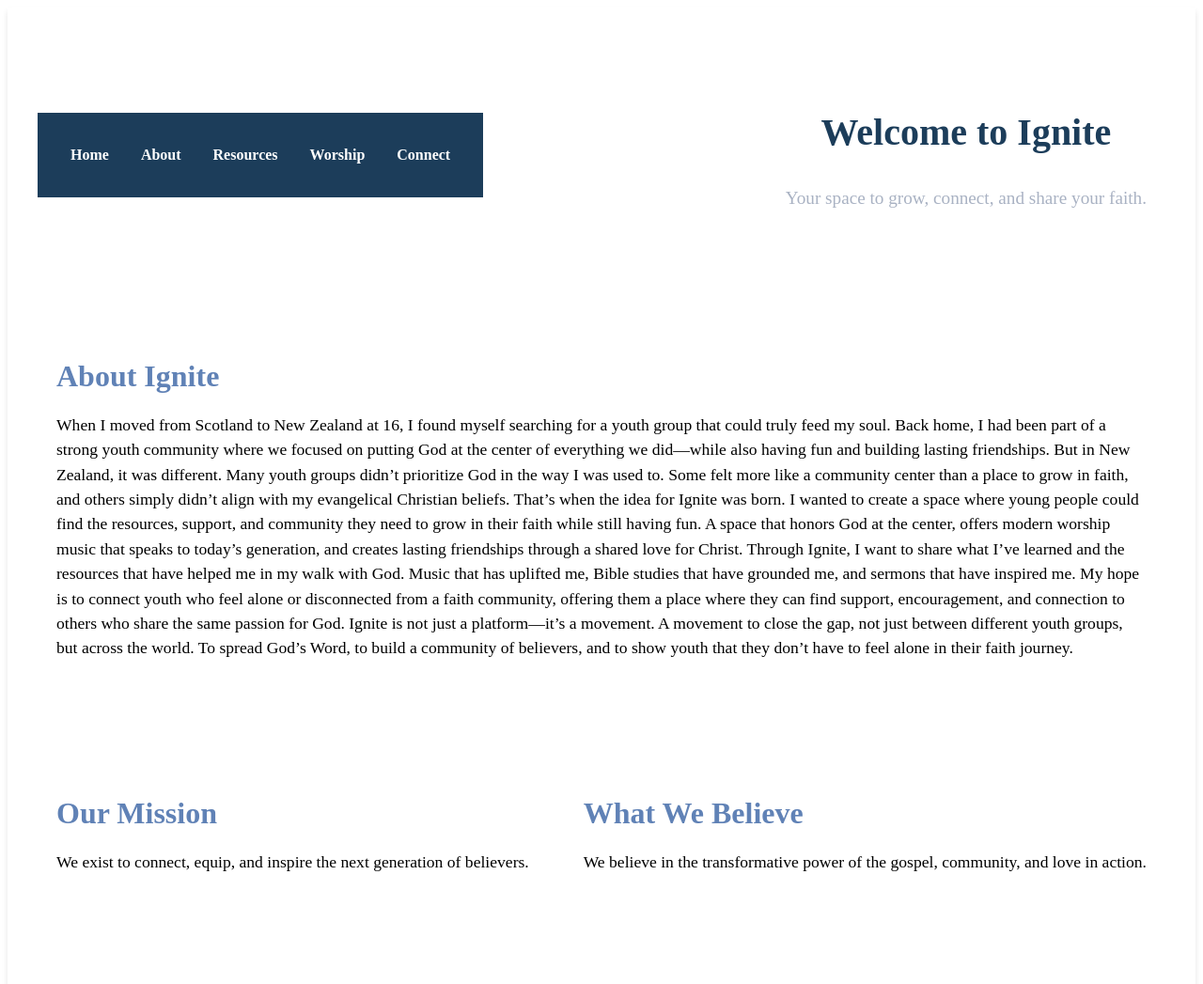
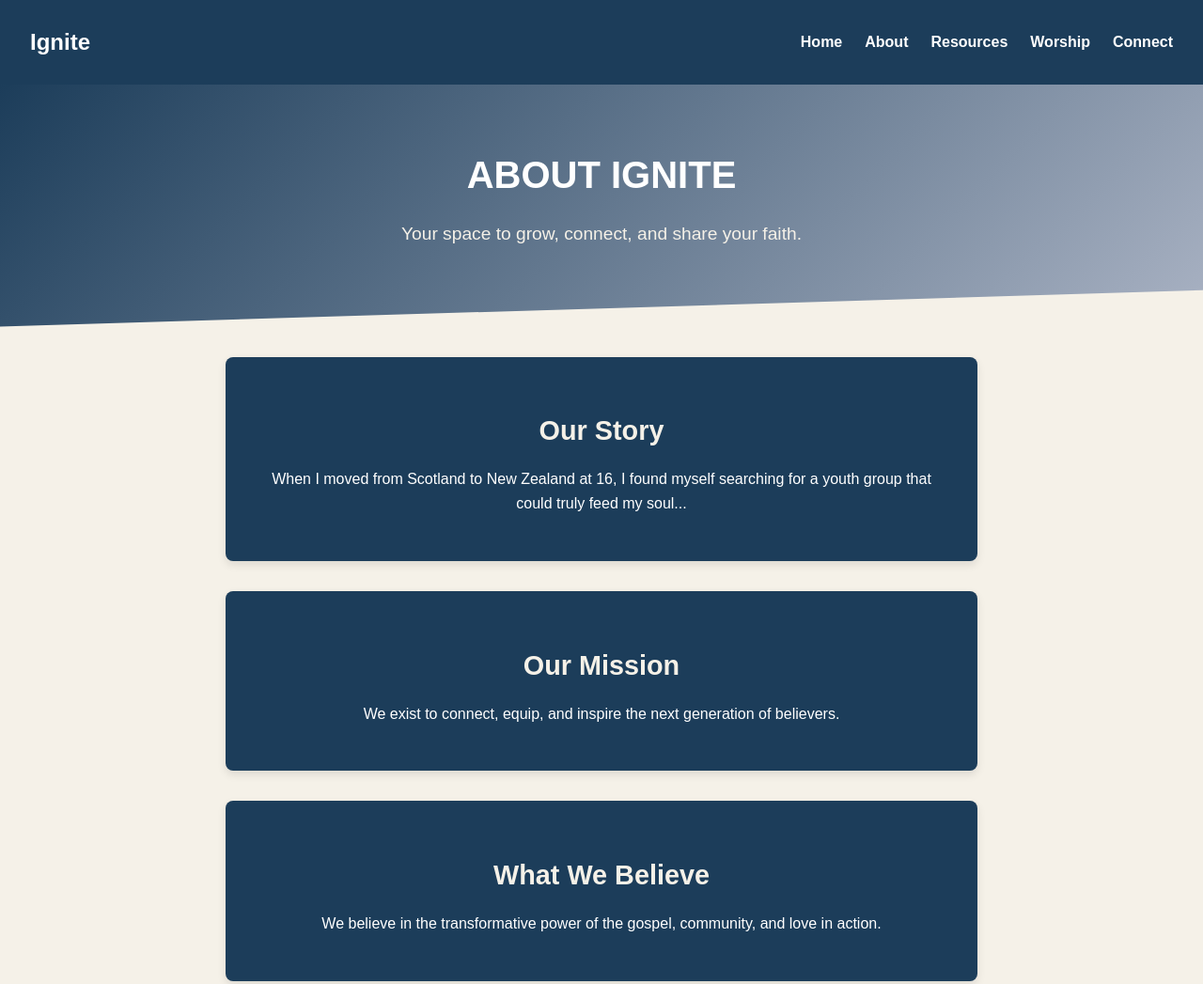
Before and after one commit to boogrant/Ignite, a plain HTML site: page about.html in a window 1280 px wide. Shown: the top 1047 px of the page at 94% size. Drawn offline with Linux system fonts and the light colour scheme.

Commit message:
Description of the changes

```diff
--- a/about.html
+++ b/about.html
@@ -1,68 +1,51 @@
 <!DOCTYPE html>
-<html>
+<html lang="en">
 <head>
-    <meta charset="utf-8">
-    <meta name="viewport" content="width=device-width, initial-scale=1">
+    <meta charset="UTF-8">
+    <meta name="viewport" content="width=device-width, initial-scale=1.0">
     <title>About | Ignite</title>
-    <link rel="stylesheet" href="assets/css/about.css">
     <link rel="icon" href="assets/images/ignite-logo.png" type="image/png">
+    <link rel="stylesheet" href="assets/css/style.css">
 </head>
 <body>
-
-    <div class="navbar">
     <header>
-        <nav>
-            <ul>
+        <nav class="navbar">
+            <div class="logo">Ignite</div>
+            <ul class="nav-links">
                 <li><a href="index.html">Home</a></li>
-                <li><a href="about.html">About</a></li>
+                <li><a href="about.html" class="active">About</a></li>
                 <li><a href="resources.html">Resources</a></li>
                 <li><a href="worship.html">Worship</a></li>
                 <li><a href="connect.html">Connect</a></li>
-
-
             </ul>
         </nav>
     </header>
 
-    <section class="intro">
-        <h1>Welcome to Ignite</h1>
+    <main>
+        <section class="hero">
+            <h1>About Ignite</h1>
             <p>Your space to grow, connect, and share your faith.</p>
         </section>
-
-    <section class="ignite">
-        <h2>About Ignite</h2>
-        <p>When I moved from Scotland to New Zealand at 16, I found myself searching for a youth group that could truly feed my soul. Back home, I had been part of a strong youth community where we focused on putting God at the center of everything we did—while also having fun and building lasting friendships. But in New Zealand, it was different. Many youth groups didn’t prioritize God in the way I was used to. Some felt more like a community center than a place to grow in faith, and others simply didn’t align with my evangelical Christian beliefs.
-
-        That’s when the idea for Ignite was born. I wanted to create a space where young people could find the resources, support, and community they need to grow in their faith while still having fun. A space that honors God at the center, offers modern worship music that speaks to today’s generation, and creates lasting friendships through a shared love for Christ.
-
-        Through Ignite, I want to share what I’ve learned and the resources that have helped me in my walk with God. Music that has uplifted me, Bible studies that have grounded me, and sermons that have inspired me. My hope is to connect youth who feel alone or disconnected from a faith community, offering them a place where they can find support, encouragement, and connection to others who share the same passion for God.
-
-        Ignite is not just a platform—it’s a movement. A movement to close the gap, not just between different youth groups, but across the world. To spread God’s Word, to build a community of believers, and to show youth that they don’t have to feel alone in their faith journey.</p>
+        <section id="about" class="content-section">
+            <h2>Our Story</h2>
+            <p>When I moved from Scotland to New Zealand at 16, I found myself searching for a youth group that could truly feed my soul...</p>
         </section>
-
-
-
-    <section class="mission">
+        <section id="mission" class="content-section">
             <h2>Our Mission</h2>
             <p>We exist to connect, equip, and inspire the next generation of believers.</p>
         </section>
-
-    <section class="beliefs">
+        <section id="beliefs" class="content-section">
             <h2>What We Believe</h2>
             <p>We believe in the transformative power of the gospel, community, and love in action.</p>
         </section>
-
-    <section class="offerings">
+        <section id="offerings" class="content-section">
             <h2>What We Offer</h2>
             <p>Weekly events, worship, resources, and a space for lasting connections in Christ.</p>
         </section>
+    </main>
 
     <footer>
-        <div class="social-links">
-            <!-- Links to social media like Instagram, Facebook, etc. -->
-        </div>
+        <p>&copy; 2024 Ignite. All rights reserved.</p>
     </footer>
-</div>
-
 </body>
 </html>
```
Also changed, not shown: index.html (+17 -16 lines), 2 other files. Lines whose indentation alone changed are shown as unchanged.
